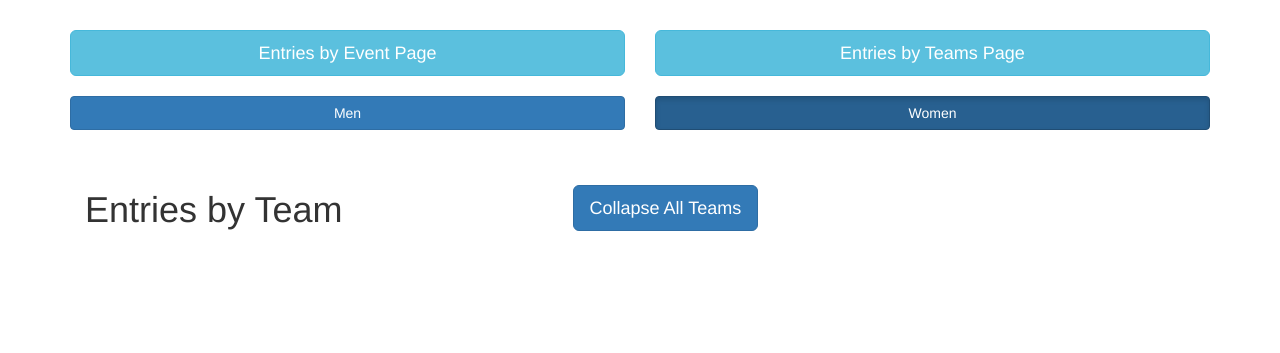
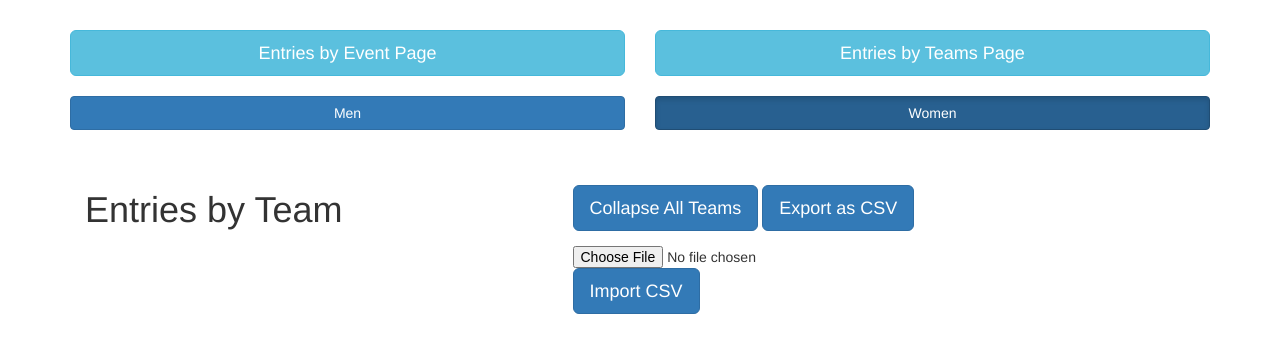
Before and after one commit to alexboden/swim-ranking-analysis, a Python web app: template templates/teams.html in a window 1280 px wide. Shown: the part 66-419 px from the top of the page. Run offline with Jinja, Linux system fonts and the light colour scheme; the template is opened without the code that fills it, so the values that code supplies are empty; some libraries are stand-ins or nearby versions.

Commit message:
Update templates/teams.html

```diff
--- a/templates/teams.html
+++ b/templates/teams.html
@@ -16,9 +16,14 @@
 				<div class="col-md-5">
 					<h1>Entries by Team</h1>
 				</div>
-				<div class="col-md-6">
-					<button class="btn btn-lg btn-primary" type="button" id="btn-collapse-all-team" style="margin-top: 1.5rem;">Collapse All Teams</button>
-				</div>
+    <div class="col-md-6">
+        <button class="btn btn-lg btn-primary" type="button" id="btn-collapse-all-team" style="margin-top: 1.5rem;">Collapse All Teams</button>
+        <button class="btn btn-lg btn-primary" type="button" id="btn-export" style="margin-top: 1.5rem;" onclick="location.href='/export'">Export as CSV</button>
+        <form action="/import" method="post" enctype="multipart/form-data" style="display: inline-block; margin-top: 1.5rem;">
+            <input type="file" name="file">
+            <input type="submit" value="Import CSV" class="btn btn-lg btn-primary">
+        </form>
+    </div>
 			</div>
 		</div>
 
```
